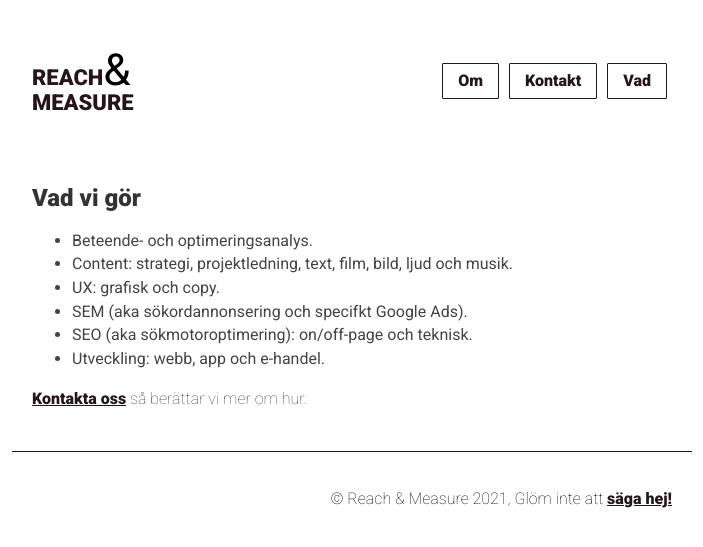
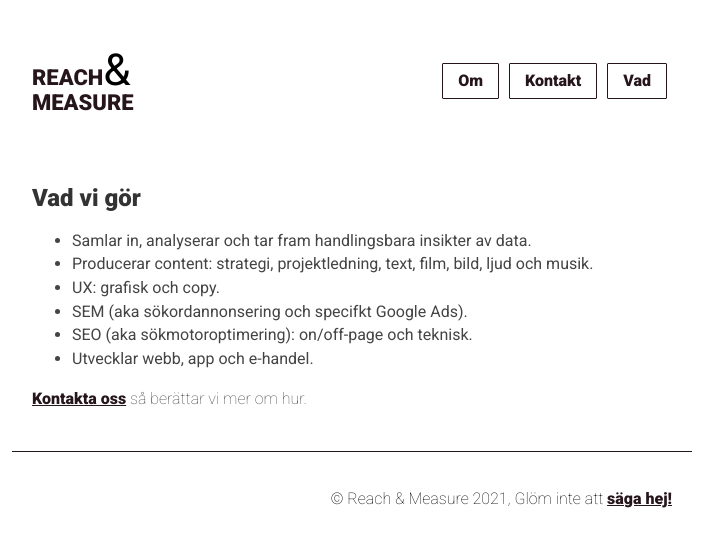
Before and after one commit to reachandmeasure/RetM, a Jekyll site: the page built from what-we-do.md, in a window 1280 px wide. Shown: the top 547 px of the page, without its empty margins (288-991 px from the left). Built offline with Jekyll 4.4.1, drawn with Linux system fonts in a browser that asks for light colours.

Commit message:
Update what-we-do.md

```diff
--- a/what-we-do.md
+++ b/what-we-do.md
@@ -10,11 +10,11 @@ description: >-
 
 ## Vad vi gör
 
-- Beteende- och optimeringsanalys.
-- Content: strategi, projektledning, text, film, bild, ljud och musik.
+- Samlar in, analyserar och tar fram handlingsbara insikter av data.
+- Producerar content: strategi, projektledning, text, film, bild, ljud och musik.
 - UX: grafisk och copy.
 - SEM (aka sökordannonsering och specifkt Google Ads).
 - SEO (aka sökmotoroptimering): on/off-page och teknisk.
-- Utveckling: webb, app och e-handel.
+- Utvecklar webb, app och e-handel.
 
 [Kontakta oss](https://reachandmeasure.se/kontakt/) så berättar vi mer om hur.
```
